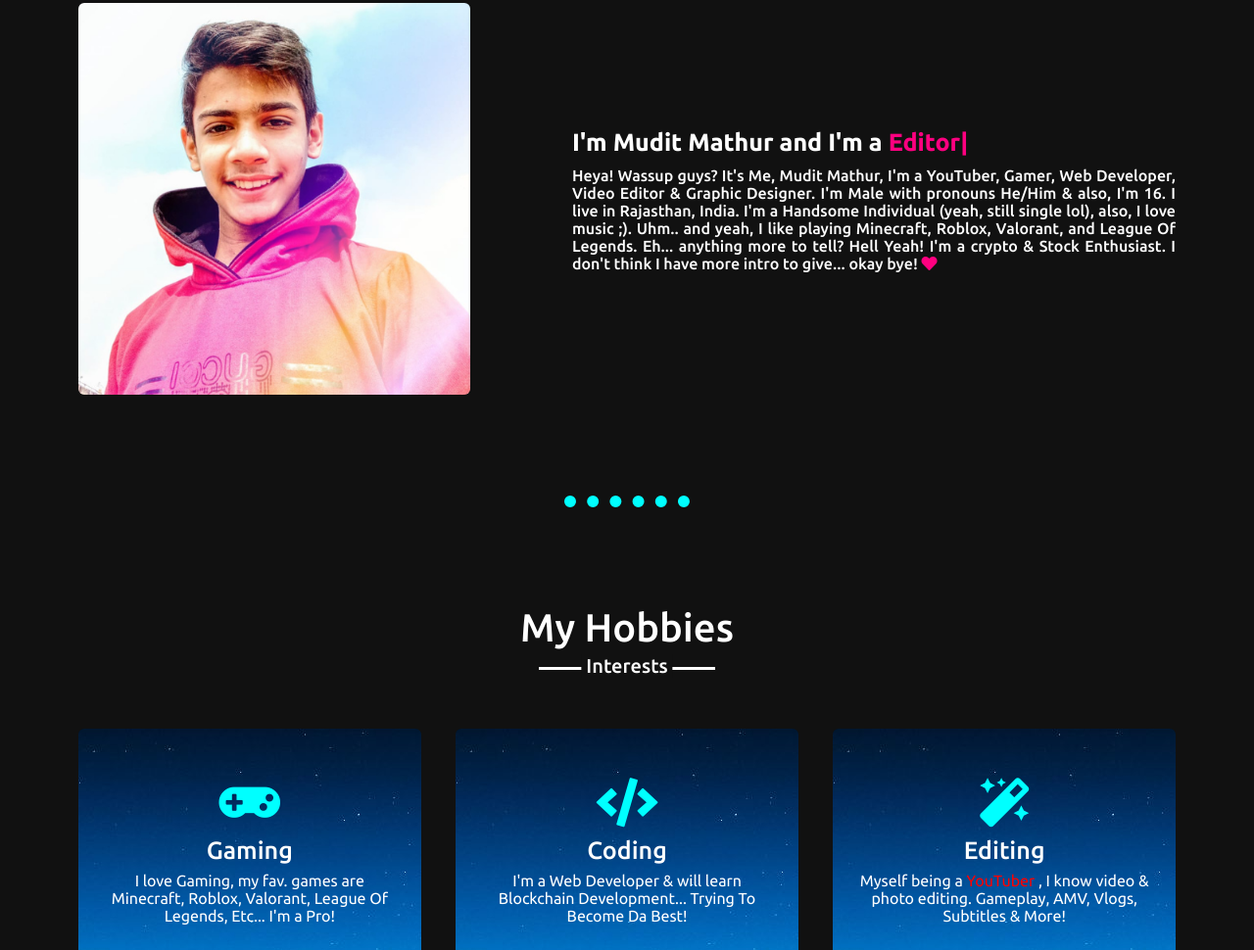
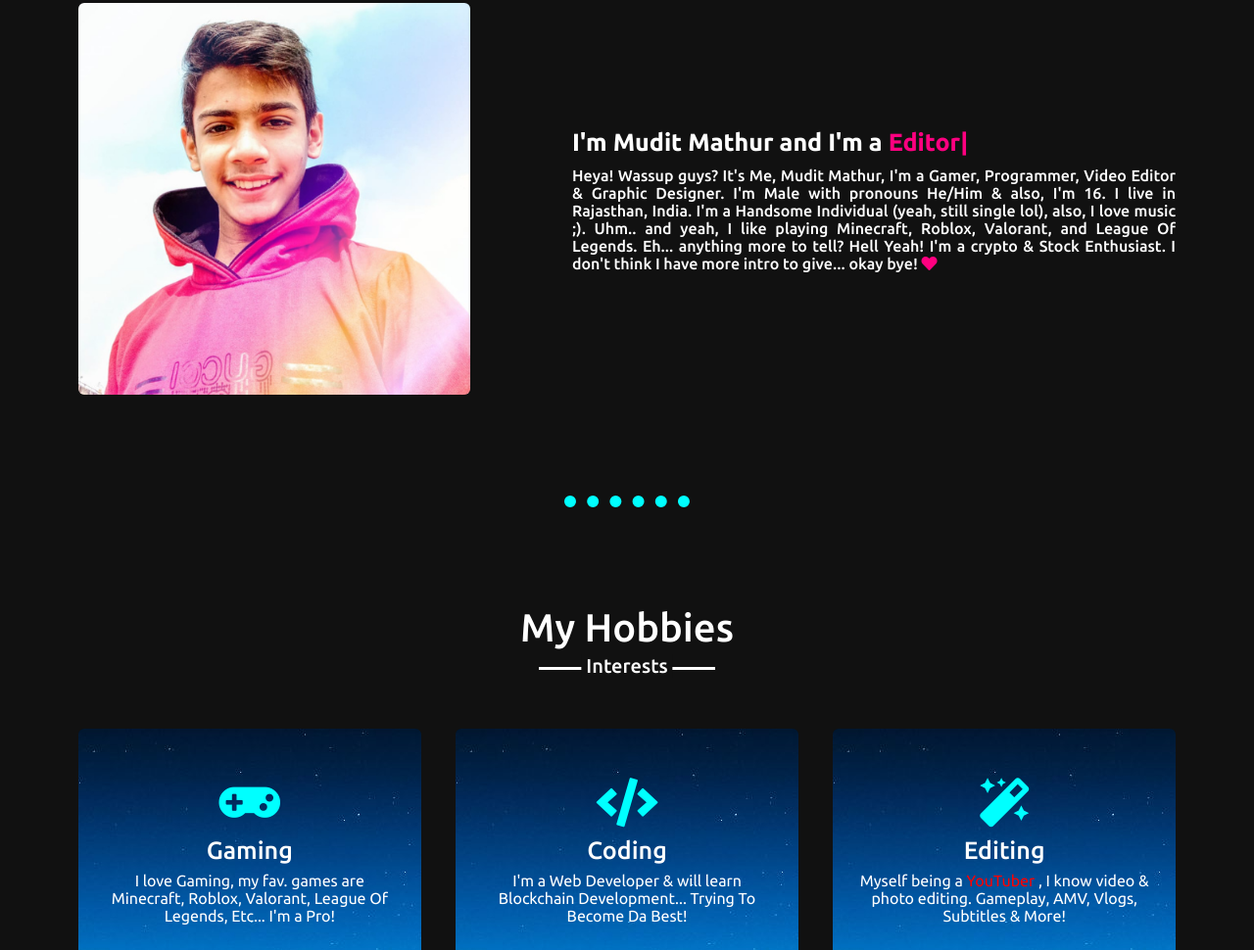
Before and after one commit to muditmathur28/-, a plain HTML site: page index.html in a window 1280 px wide. Shown: the part 1023-1993 px from the top of the page at 98% size. Drawn offline with nearby package versions, Linux system fonts and the light colour scheme.

Commit message:
Update index.html

```diff
--- a/index.html
+++ b/index.html
@@ -106,7 +106,7 @@
                 </div>
                 <div class="column right">
                     <div class="text">I'm Mudit Mathur and I'm a <span class="typing-2"></span></div>
-                    <p>Heya! Wassup guys? It's Me, Mudit Mathur, I'm a YouTuber, Gamer, Web Developer, Video Editor & Graphic Designer. I'm Male with pronouns He/Him & also, I'm 16. I live in Rajasthan, India. I'm a Handsome Individual (yeah, still single lol), also, I love music ;). Uhm.. and yeah, I like playing Minecraft, Roblox, Valorant, and League Of Legends. Eh... anything more to tell? Hell Yeah! I'm a crypto & Stock Enthusiast. I don't think I have more intro to give... okay bye! <i
+                    <p>Heya! Wassup guys? It's Me, Mudit Mathur, I'm a Gamer, Programmer, Video Editor & Graphic Designer. I'm Male with pronouns He/Him & also, I'm 16. I live in Rajasthan, India. I'm a Handsome Individual (yeah, still single lol), also, I love music ;). Uhm.. and yeah, I like playing Minecraft, Roblox, Valorant, and League Of Legends. Eh... anything more to tell? Hell Yeah! I'm a crypto & Stock Enthusiast. I don't think I have more intro to give... okay bye! <i
                             class="fas fa-heart"></i></p>
                 </div>
             </div>
```
